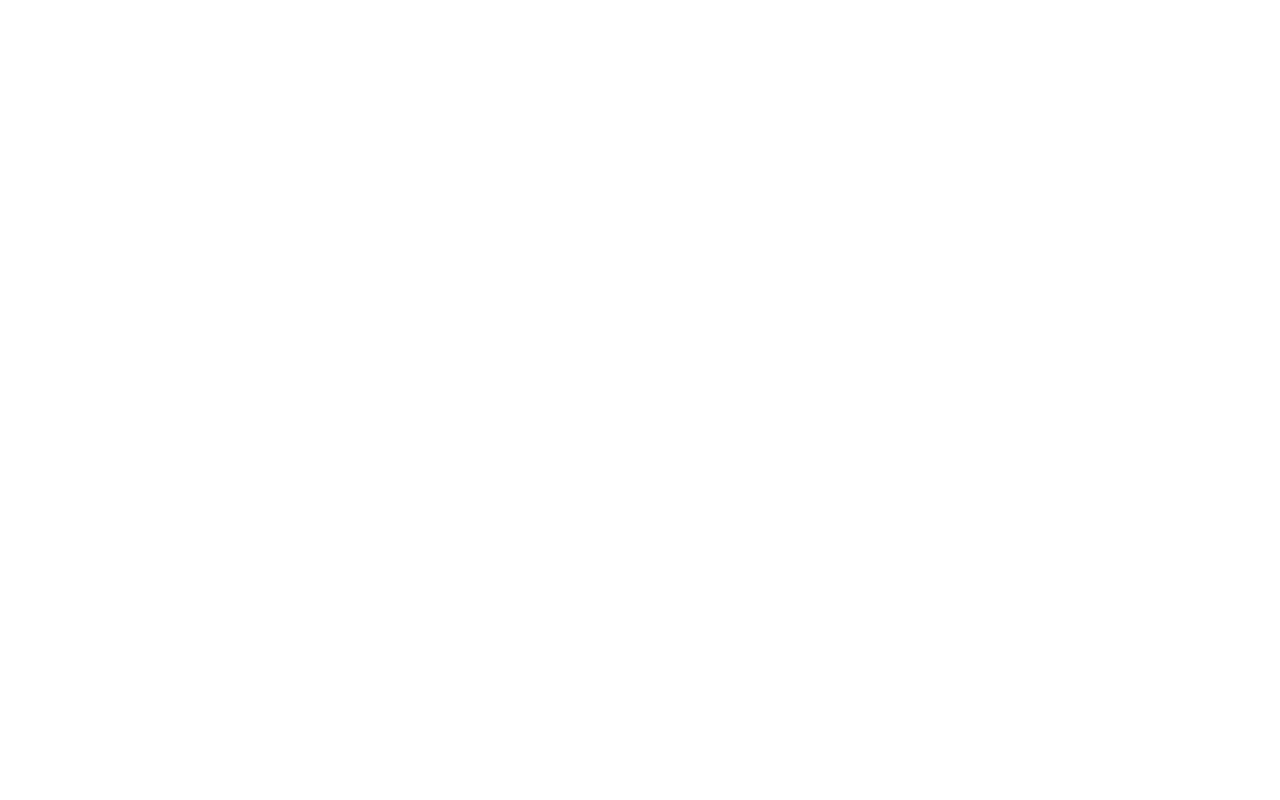
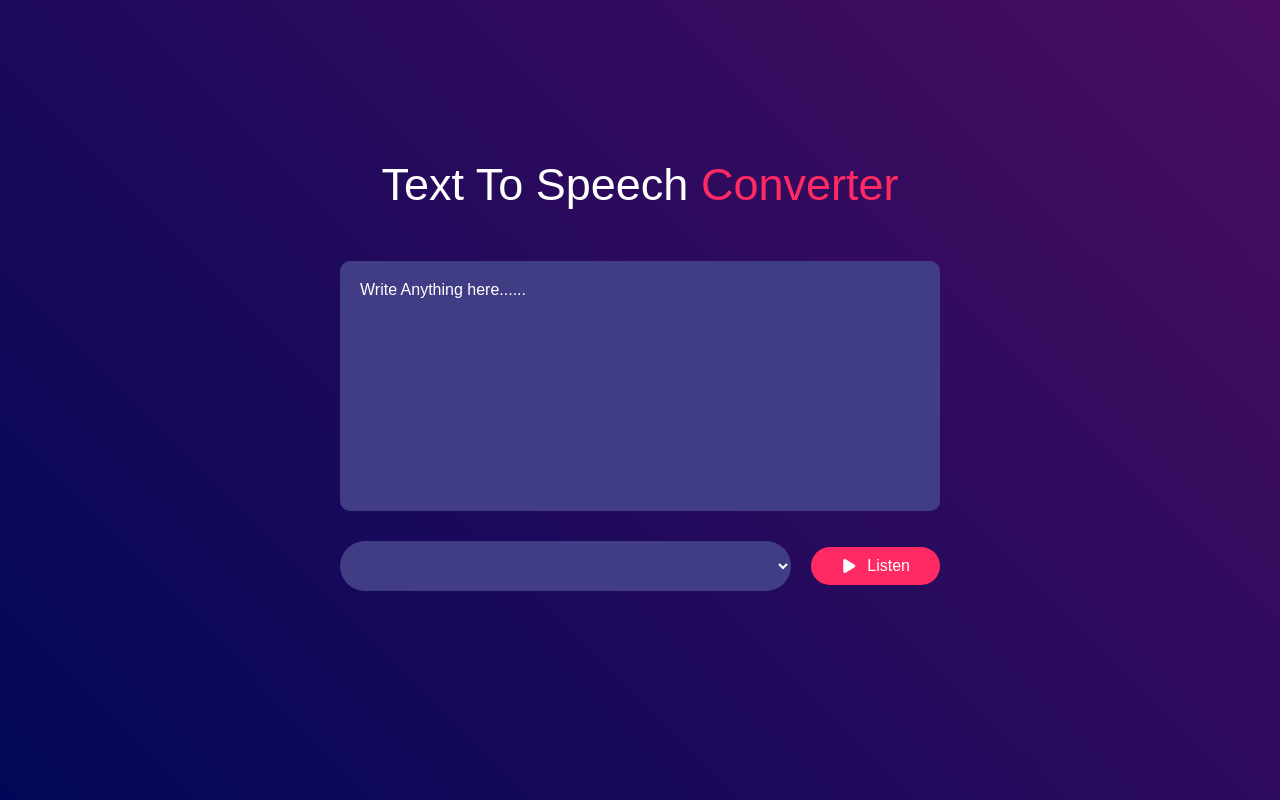
Before and after one commit to Atanu0341/Text-to-Speech, a plain HTML site: page index.html in a window 1280 px wide. Drawn offline with Linux system fonts and the light colour scheme.

Commit message:
script code added

```diff
--- a/index.html
+++ b/index.html
@@ -7,6 +7,15 @@
     <link rel="stylesheet" href="style.css">
 </head>
 <body>
+    <div class="hero">
+        <h1>Text To Speech <span>Converter</span></h1>
+        <textarea placeholder="Write Anything here......"></textarea>
+        <div class="row">
+            <select></select>
+            <button><i class="fa-solid fa-play icon"></i>Listen</button>
+        </div>
+    </div>
+    <script src="https://kit.fontawesome.com/f6005253a1.js" crossorigin="anonymous"></script>
     <script src="script.js"></script>
 </body>
 </html>
--- a/script.js
+++ b/script.js
@@ -0,0 +1,23 @@
+let speech = new SpeechSynthesisUtterance();
+
+let voices = [];
+
+let voiceSelect = document.querySelector("select");
+
+window.speechSynthesis.onvoiceschanged = () => {
+  voices = window.speechSynthesis.getVoices();
+  speech.voice = voices[0];
+
+  voices.forEach(
+    (voice, i) => (voiceSelect.options[i] = new Option(voice.name, i))
+  );
+};
+
+voiceSelect.addEventListener("change", () => {
+  speech.voice = voices[voiceSelect.value];
+});
+
+document.querySelector("button").addEventListener("click", () => {
+  speech.text = document.querySelector("textarea").value;
+  window.speechSynthesis.speak(speech);
+});
--- a/style.css
+++ b/style.css
@@ -0,0 +1,84 @@
+* {
+    margin: 0;
+    padding: 0;
+    font-family: 'Poppins', sans-serif;
+    box-sizing: border-box;
+}
+
+.hero {
+    width: 100%;
+    min-height: 100vh;
+    background: linear-gradient(45deg, #010758, #490d61);
+    display: flex;
+    align-items: center;
+    justify-content: center;
+    flex-direction: column;
+    color: #fff;
+}
+
+.hero h1 {
+    font-size: 45px;
+    font-weight: 500;
+    margin-top: -50px;
+    margin-bottom: 50px;
+}
+
+.hero h1 span {
+    color: #ff2963;
+}
+
+textarea {
+    width: 600px;
+    height: 250px;
+    background: #403d84;
+    color: #fff;
+    font-size: 15px;
+    border: 0;
+    outline: 0;
+    padding: 20px;
+    border-radius: 10px;
+    resize: none;
+    margin-bottom: 30px;
+}
+
+textarea::placeholder{
+    font-size: 16px;
+    color: #fff;
+}
+
+.row{
+    width: 600px;
+    display: flex;
+    align-items: center;
+    gap: 20px;
+}
+
+button{
+    background: #ff2963;
+    color: #fff;
+    font-size: 16px;
+    padding: 10px 30px;
+    border-radius: 35px;
+    border: 0;
+    outline: 0;
+    cursor: pointer;
+    display: flex;
+    align-items: center;
+}
+
+.icon{
+    width: 16px;
+    margin-right: 10px;
+}
+
+select{
+    flex: 1;
+    color: #fff;
+    background: #403d84;
+    height: 50px;
+    padding: 0 20px;
+    outline: 0;
+    border: 0;
+    border-radius: 35px;
+    /* appearance: none; */
+}
```
